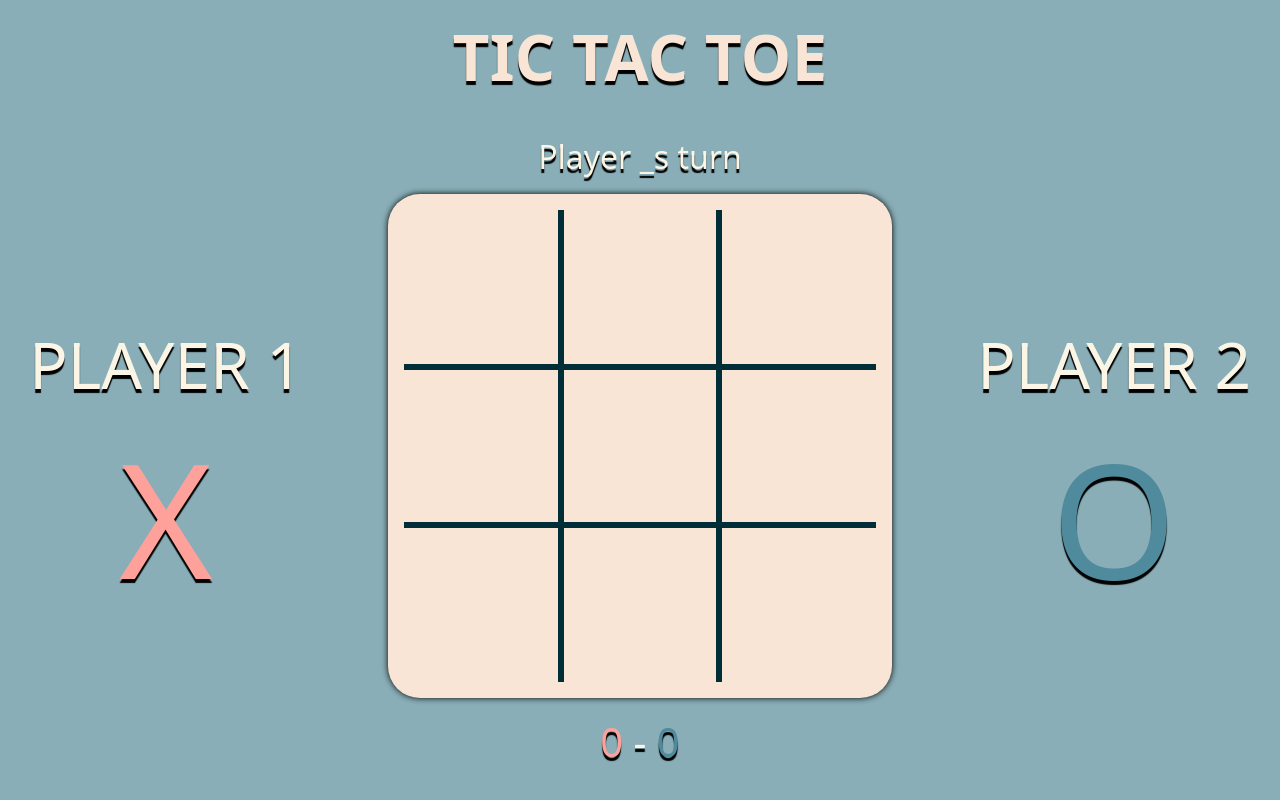
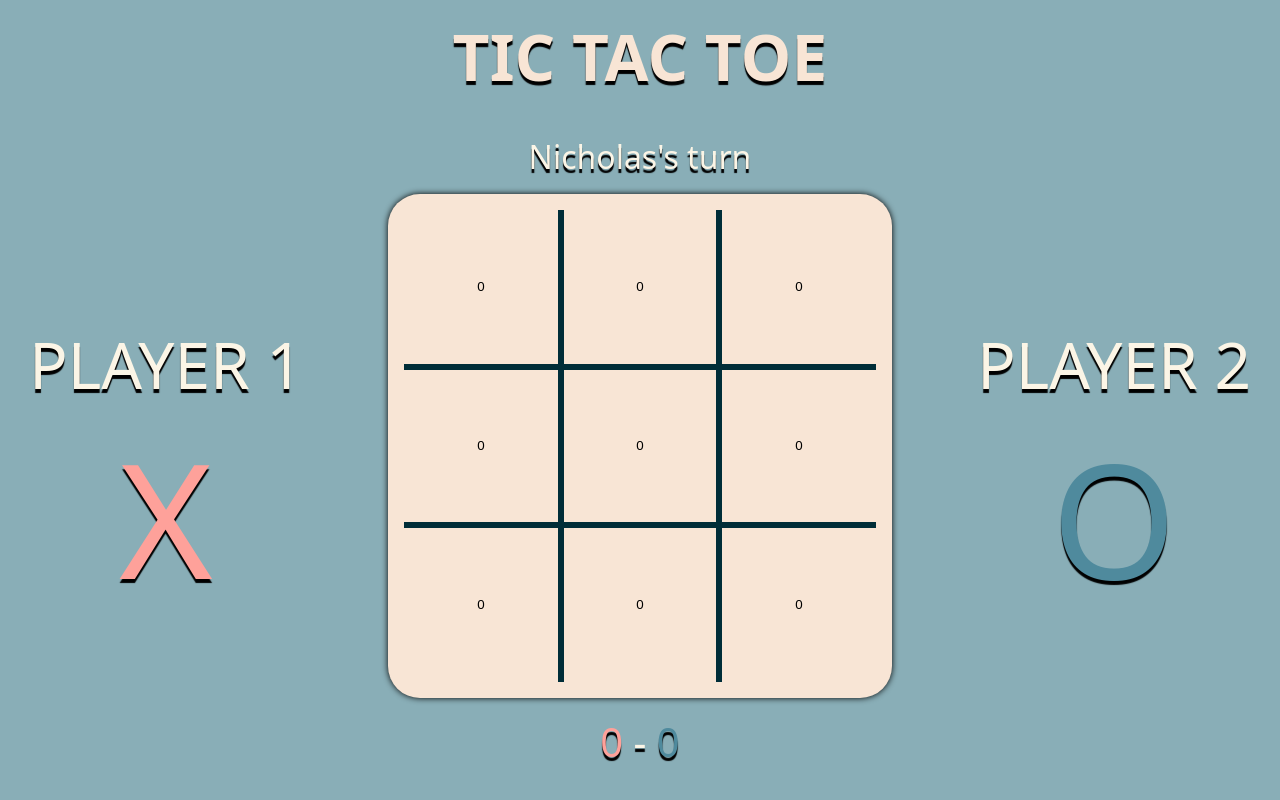
Before and after one commit to Nichorito/Tic-Tac-Toe, a plain HTML site: page index.html in a window 1280 px wide. Drawn offline with Linux system fonts and the light colour scheme; a web font is replaced by a local one.

Commit message:
Create dynamic grid
The grid can now dynamically update with the new ScreenController div,
which listens for clicks on specific columns and rows, then uses those
columns and rows to dynamically update the value in that cell.

```diff
--- a/index.html
+++ b/index.html
@@ -23,7 +23,7 @@
                 <div id="player1-mark" class="mark">X</div>
         </div>
         <div id="main-center">
-            <div id="active-player">Player _s turn</div>
+            <div id="active-player">Player 1's turn</div>
             <div id="grid-container">
                 <div class="grid">
                       <div class="cell" id="cell-1"></div>
--- a/script.js
+++ b/script.js
@@ -158,7 +158,54 @@ function GameController(playerOneName = "Nicholas", playerTwoName = "Guest") {
     //Initial boot display
     printNewRound();
 
-    return { playRound, getActivePlayer};
+    return { playRound, getActivePlayer, getBoard: board.getBoard};
 }
 
-const game = GameController();
+function ScreenController() {
+    const game = GameController();
+    const activePlayerDiv = document.querySelector('#active-player');
+    const boardDiv = document.querySelector('.grid');
+
+    const updateScreen = () => {
+        //Clear Grid
+        boardDiv.textContent='';
+
+        //Get updated board and player turn
+        const board = game.getBoard();
+        const activePlayer = game.getActivePlayer();
+        activePlayerDiv.textContent = `${activePlayer.name}'s turn`;
+
+        let i=1;
+        board.forEach((row, rowIndex) => {
+            row.forEach((column, columnIndex) => {
+                const cellButton = document.createElement("button");
+                cellButton.classList.add("cell");
+                cellButton.id = `cell-${i}`
+
+                cellButton.dataset.column = columnIndex;
+                cellButton.dataset.row = rowIndex;
+                cellButton.textContent = column.getValue();
+                boardDiv.appendChild(cellButton);
+
+                i++
+            })
+        })
+    }
+
+    function clickHandler(e) {
+        const selectedColumn = e.target.dataset.column;
+        const selectedRow = e.target.dataset.row;
+
+        if (!selectedColumn || !selectedRow) return;
+
+        game.playRound(selectedRow, selectedColumn);
+        updateScreen();
+    }
+
+    boardDiv.addEventListener('click', clickHandler);
+
+    updateScreen();
+
+}
+
+ScreenController();
--- a/styles.css
+++ b/styles.css
@@ -137,6 +137,8 @@ h1 {
     width: 100%;
     height: 100%;
     border: 3px solid #002d38;
+    background-color: #f8e5d5;
+
 }
 
 /*// Open Border Styling */
```
